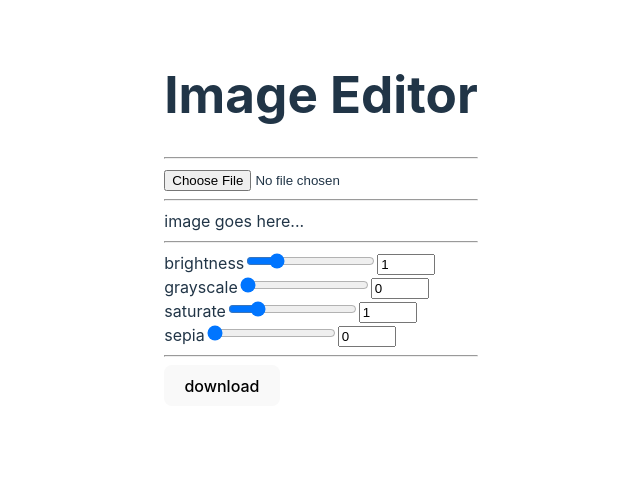
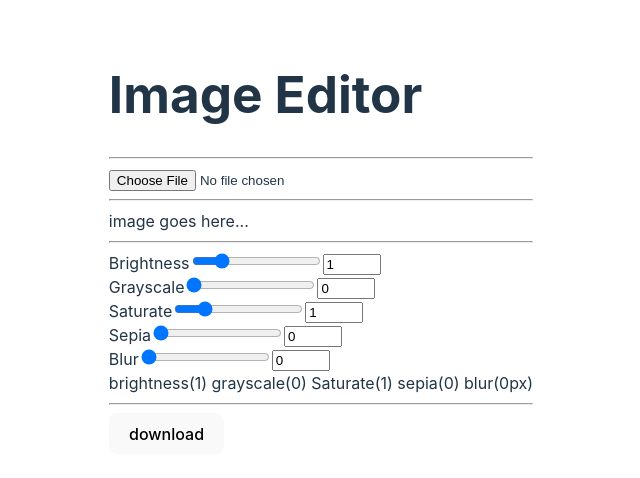
Before and after one commit to alexalannunes/image-editor-css, a React (Vite) app: page / in a window 1280 px wide. Shown: the top 478 px of the page, without its empty margins (319-959 px from the left). Built offline with nearby package versions, Linux system fonts and the light colour scheme.

Commit message:
finished changes to edit image

```diff
--- a/src/App.tsx
+++ b/src/App.tsx
@@ -13,6 +13,48 @@ function downloadImage(image: string, imageFileName: string) {
   document.body.removeChild(fakeLink);
   fakeLink.remove();
 }
+
+const editorOptions = [{
+  label: 'Brightness',
+  prop: 'brightness',
+  min: 0,
+  max: 5,
+  step: 0.01,
+  value: 1,
+  unit: ''
+}, {
+  label: 'Grayscale',
+  prop: 'grayscale',
+  min: 0,
+  max: 1,
+  step: 0.01,
+  value: 0,
+  unit: ''
+}, {
+  label: 'Saturate',
+  prop: 'Saturate',
+  min: 0,
+  max: 5,
+  step: 0.01,
+  value: 1,
+  unit: ''
+}, {
+  label: 'Sepia',
+  prop: 'sepia',
+  min: 0,
+  max: 1,
+  step: 0.01,
+  value: 0,
+  unit: ''
+}, {
+  label: 'Blur',
+  prop: 'blur',
+  min: 0,
+  max: 5,
+  step: 0.02,
+  value: 0,
+  unit: 'px'
+}]
 
 function Range({
   value,
@@ -60,14 +102,16 @@ function Range({
 function App() {
   const [r, s] = useState('');
   // https://www.w3schools.com/cssref/css3_pr_filter.php more filters
-  const [edit, setEdit] = useState({
-    brightness: 1,
-    grayscale: 0,
-    saturate: 1,
-    sepia: 0,
-  });
+  const [edit, setEdit] = useState(editorOptions);
+
+  console.log(edit)
   const ref = useRef<HTMLDivElement>(null);
   const canvasRef = useRef<HTMLCanvasElement>(null);
+
+  const filterValue = edit.reduce((acc, option) => {
+    return acc + `${option.prop}(${option.value}${option.unit}) `;
+  }, '')
+
 
   return (
     <>
@@ -104,7 +148,7 @@ function App() {
             src={r}
             alt="minha img"
             style={{
-              filter: `brightness(${edit.brightness}) grayscale(${edit.grayscale}) saturate(${edit.saturate}) sepia(${edit.sepia})`,
+              filter: filterValue,
             }}
             id="my-img"
             onLoad={(e) => {
@@ -120,26 +164,39 @@ function App() {
       </div>
       <hr />
 
-      {['brightness', 'grayscale', 'saturate', 'sepia'].map((io) => {
-        const key = io as keyof typeof edit;
-        return (
-          <Range
-            key={io}
-            label={io}
-            value={edit[key]}
-            max={5}
-            onChange={(v) => {
-              setEdit((prev) => ({
-                ...prev,
-                [key]: Number(v),
-              }));
-            }}
-          />
-        );
-      })}
+      {
+        edit.map(option => {
+          const { label, prop, min, max, step, value } = option
+          return (
+            <Range
+              key={prop}
+              label={label}
+              value={value}
+              max={max}
+              min={min}
+              step={step}
+              onChange={(newValue) => {
+                setEdit(prev => {
+                  return prev.map(o => {
+                    if (o.prop === option.prop) {
+                      return {
+                        ...o,
+                        value: Number(newValue)
+                      }
+                    }
+                    return o
+                  })
+                })
+              }}
+            />
+          )
+        })
+      }
+
 
       <canvas ref={canvasRef} style={{ display: 'none' }} id="img"></canvas>
 
+      {filterValue}
       <hr />
       <button
         onClick={() => {
@@ -147,11 +204,10 @@ function App() {
           var canvas = document.getElementById('img') as HTMLCanvasElement;
           var ctx = canvas.getContext('2d');
           if (ctx) {
-            ctx.filter = `brightness(${edit.brightness}) grayscale(${edit.grayscale}) saturate(${edit.saturate}) sepia(${edit.sepia})`;
+            ctx.filter = filterValue;
             var img = document.getElementById('my-img') as HTMLImageElement;
 
             if (img) {
-              // TODO put image size
               ctx.drawImage(img, 0, 0, canvas.width, canvas.height);
             }
 
```
